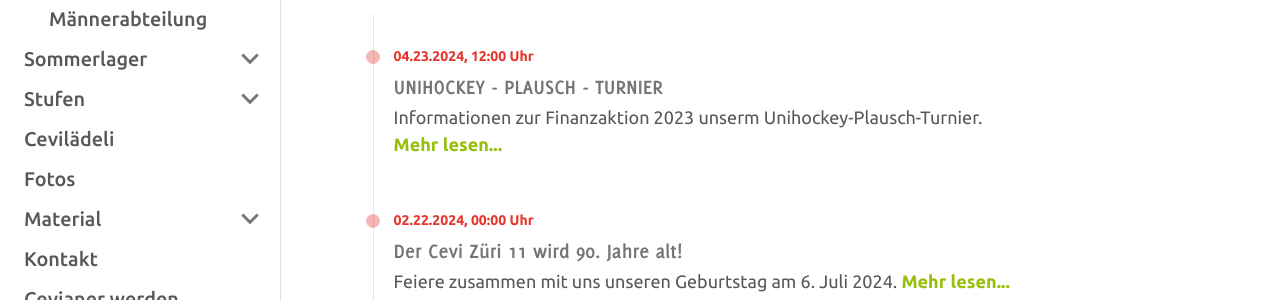
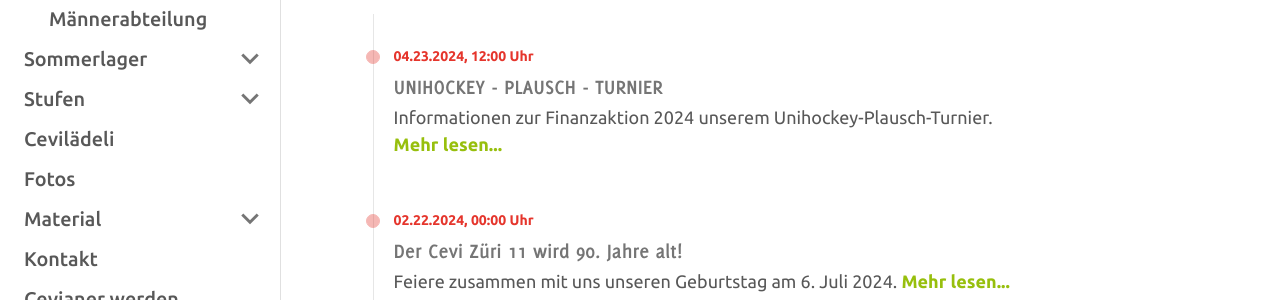
Before and after one commit to wp99cp/cevi_zh11_webpage, a Jekyll site: the page built from content/cevi-news.md, in a window 1280 px wide and 900 px high. Shown: the part 367-667 px from the top of the window. Built offline with Jekyll 4.4.1, drawn with Linux system fonts in a browser that asks for light colours.

Commit message:
Aktualisieren von finak_2024.md
fix typos

```diff
--- a/content/news/finak_2024.md
+++ b/content/news/finak_2024.md
@@ -2,7 +2,7 @@
 title: Finanzaktion 2024
 permalink: /finak-2024
 news-entry-title: UNIHOCKEY - PLAUSCH - TURNIER
-news-entry-caption: Informationen zur Finanzaktion 2023 unserm Unihockey-Plausch-Turnier.
+news-entry-caption: Informationen zur Finanzaktion 2024 unserem Unihockey-Plausch-Turnier.
 date: 2024-04-23T12:00
 contact_page: false
 ---
```
